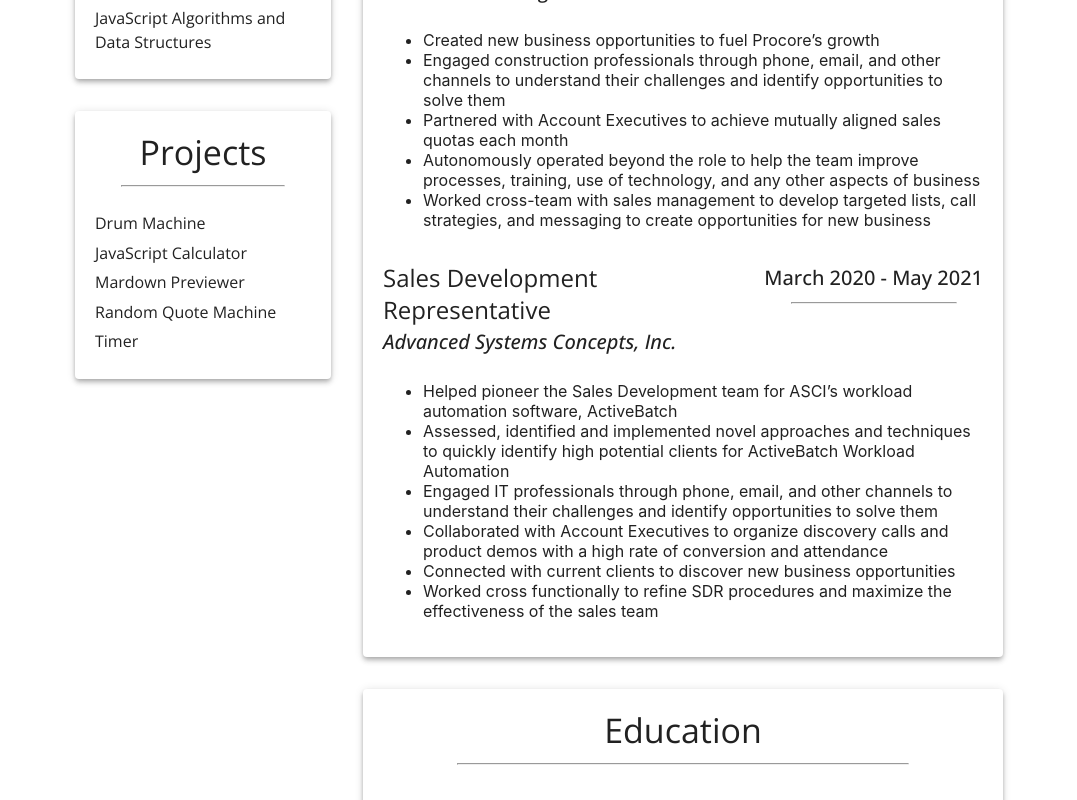
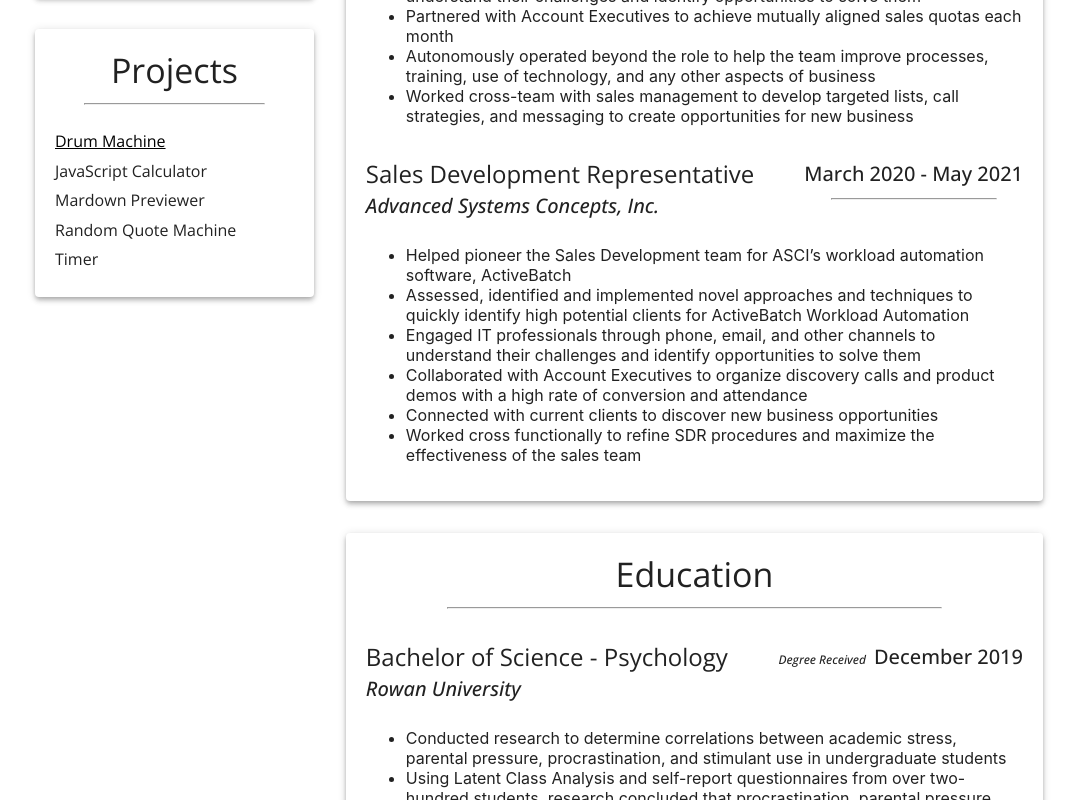
Before and after one commit to brandmch/website_v2, a React (Create React App) app: page / in a window 1280 px wide. Shown: the part 1280-2080 px from the top of the page, without its empty margins (101-1178 px from the left). Built offline with nearby package versions, Linux system fonts and the light colour scheme.

Commit message:
drum machine

```diff
--- a/src/App.css
+++ b/src/App.css
@@ -8,9 +8,13 @@
 } */
 
 body {
-  padding: 40px;
+  /* padding: 40px; */
 }
 
 hr {
   width: 75%;
 }
+
+a {
+  color: black;
+}
--- a/src/routes/landing.js
+++ b/src/routes/landing.js
@@ -165,7 +165,7 @@
                 </Typography>
                 <hr />
                 <Typography gutterBottom marginTop={3}>
-                  Drum Machine
+                  <a href="/drummachine">Drum Machine</a>
                 </Typography>
                 <Typography gutterBottom>JavaScript Calculator</Typography>
                 <Typography gutterBottom>Mardown Previewer</Typography>
```
